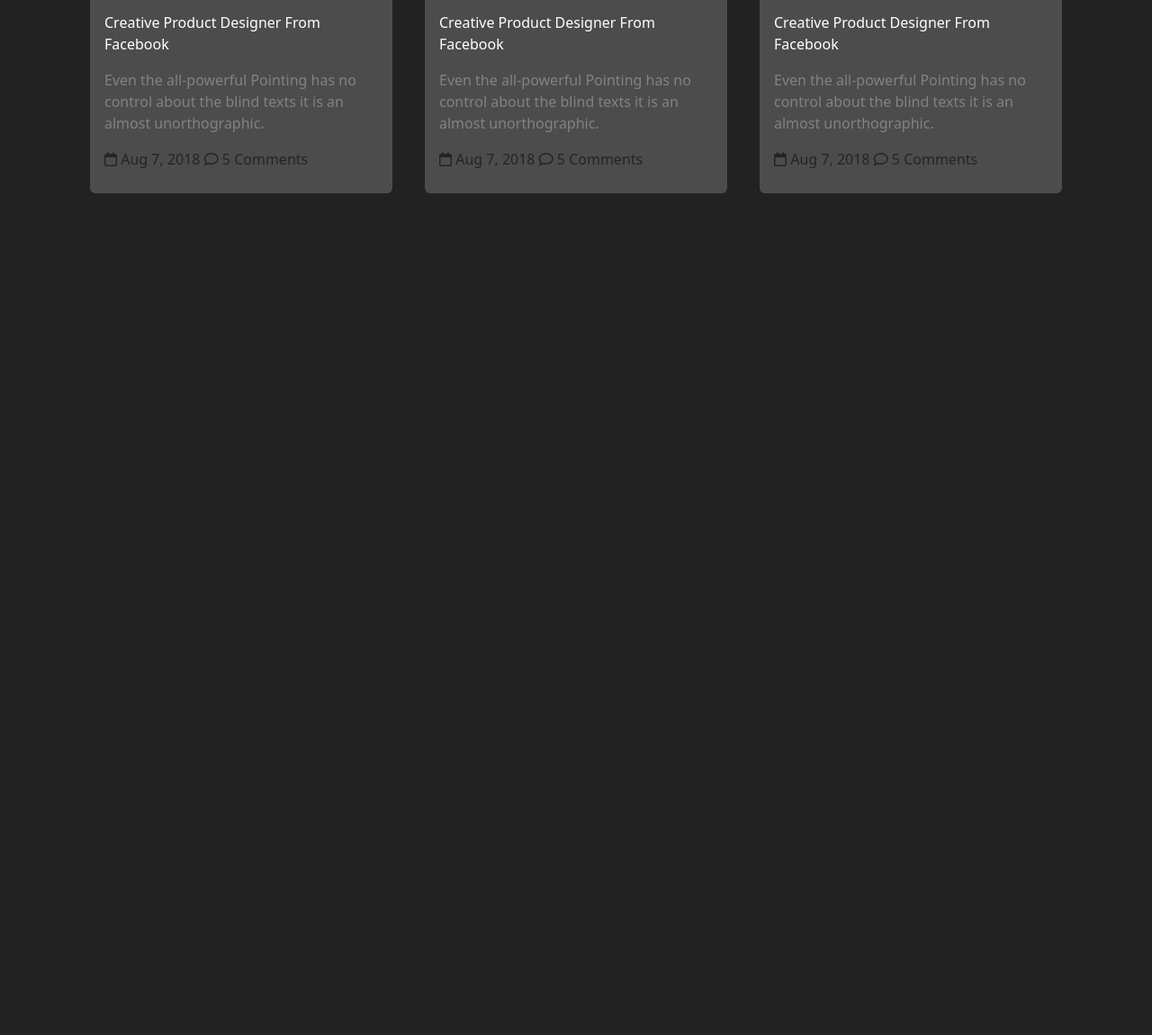
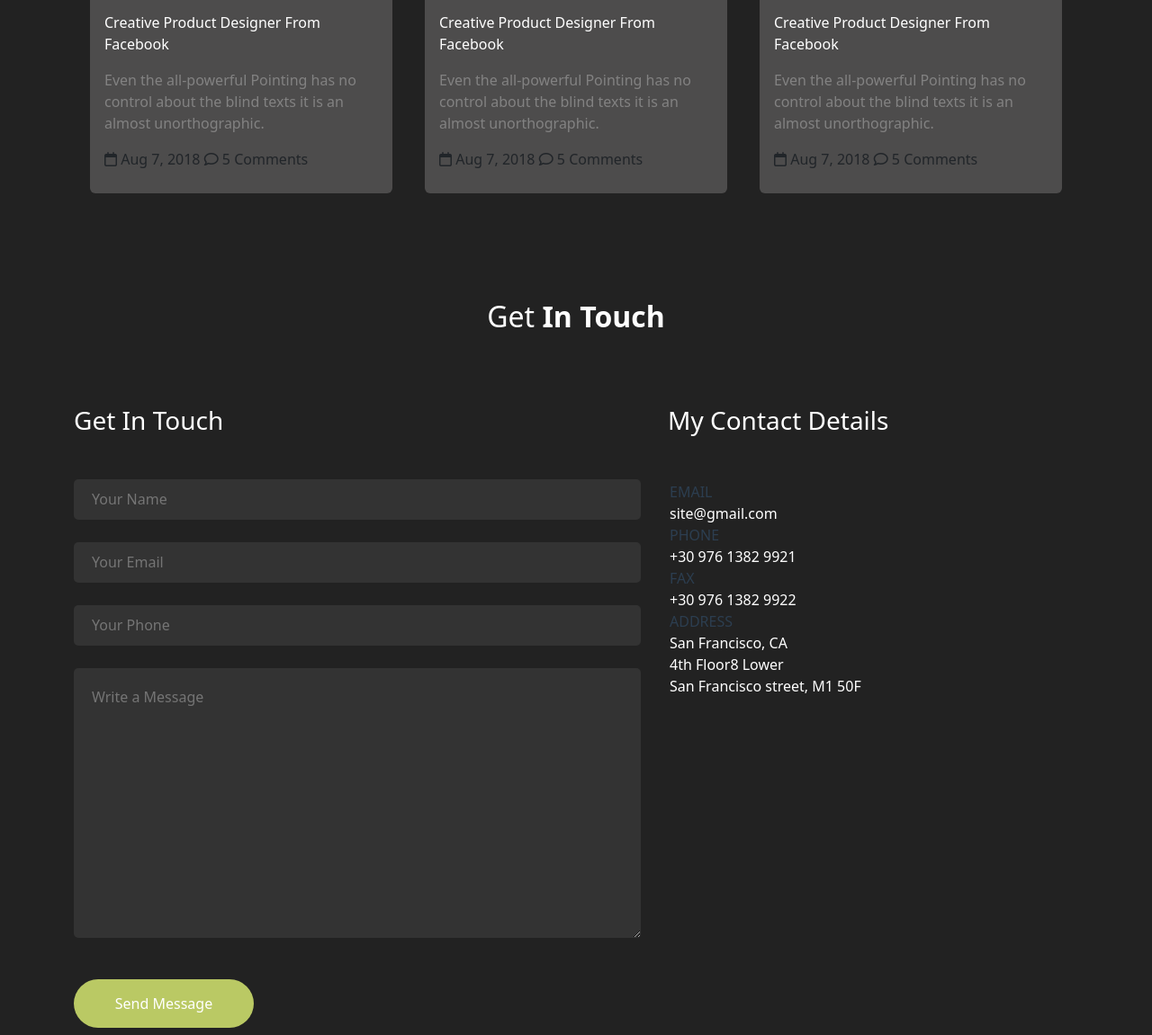
Before and after one commit to japoon999/preview-page, a plain HTML site: page index.html in a window 1280 px wide. Shown: the part 5706-6857 px from the top of the page at 90% size. Before the commit the page ends 5991 px from the top, so only its background shows below. Drawn offline with nearby package versions, Linux system fonts and the light colour scheme.

Commit message:
created contact section

```diff
--- a/assets/css/main.css
+++ b/assets/css/main.css
@@ -244,15 +244,95 @@ p {
 }
 
 
+form h3 {
+  color: white;
+}
+
+.name input {
+  width: 630px;
+  height: 45px;
+  background-color: #333;
+  border-radius: 5px;
+  border: none;
+  padding-left: 20px;
+}
+
+.email input {
+  width: 630px;
+  height: 45px;
+  background-color: #333;
+  border-radius: 5px;
+  border: none;
+  padding-left: 20px;
 
 
+}
+
+.phone input {
+  width: 630px;
+  height: 45px;
+  background-color: #333;
+  border-radius: 5px;
+  border: none;
+  padding-left: 20px;
+}
+
+.textareas textarea {
+  width: 630px;
+  height: 300px;
+  background-color: #333;
+  border-radius: 5px;
+  border: none;
+  padding: 20px 0px 0px 20px;
+
+}
 
 
+.contact {
+  margin-top: 80px;
+  display: flex;
+}
 
 
+.name,
+.email,
+.phone {
+  height: 70px;
+}
+
+.button {
+  margin-top: 40px;
+}
+
+.button input {
+  width: 200px;
+  border-radius: 50px;
+  padding: 15px;
+  border: none;
+  background-color: #bac964;
+  color: white;
+}
 
 
+.contact-details ul li span {
+  color: #2c3e50;
+  display: block;
+}
 
+.contact-details ul li {
+  color: white;
+}
+
+
+.contact-details h3 {
+  color: white;
+  margin-left: 30px;
+}
+
+.contact-details ul {
+  height: 600px;
+  margin-top: 50px;
+}
 
 
 
--- a/index.html
+++ b/index.html
@@ -389,10 +389,158 @@
     </section>
 
 
+    <section id="CONTACT">
 
 
 
 
+
+
+
+
+
+
+
+
+
+
+
+
+
+
+
+
+
+
+
+
+
+
+
+
+
+
+    </section>
+
+
+    <div class="container">
+
+        <div class="section-heading text-center mt-5">
+            <h2>Get<strong> In Touch</strong></h2>
+        </div>
+
+
+
+        <div class="contact">
+
+
+            <div class="touch">
+
+
+                <form action="">
+
+                    <h3>Get In Touch</h3>
+
+                    <div class="name mt-5">
+                        <input type="text" placeholder="Your Name">
+                    </div>
+
+
+                    <div class="email">
+                        <input type="email" placeholder="Your Email">
+                    </div>
+
+
+                    <div class="phone">
+                        <input type="tel" placeholder="Your Phone" required>
+                    </div>
+
+
+
+
+                    <div class="textareas">
+                        <textarea name="" id="" cols="30" rows="10" placeholder="Write a Message"></textarea>
+                    </div>
+
+                    <div class="button">
+
+                        <input type="submit" value="Send Message">
+
+                    </div>
+
+                </form>
+
+            </div>
+
+
+
+
+
+            <div class="contact-details">
+                <h3>My Contact Details</h3>
+
+                <ul>
+                    <li><span>EMAIL</span>site@gmail.com</li>
+                    <li><span>PHONE</span>+30 976 1382 9921</li>
+                    <li><span>FAX</span>+30 976 1382 9922</li>
+                    <li><span>ADDRESS</span>San Francisco, CA</li>
+                    <li>4th Floor8 Lower</li>
+                    <li>San Francisco street, M1 50F</li>
+                </ul>
+
+            </div>
+
+
+
+
+
+
+
+
+
+
+
+
+
+
+
+
+
+
+
+
+
+
+
+
+
+
+
+        </div>
+
+
+
+
+
+
+
+
+
+
+
+
+
+
+
+
+
+
+
+
+
+
+
+    </div>
 
 
 
```
